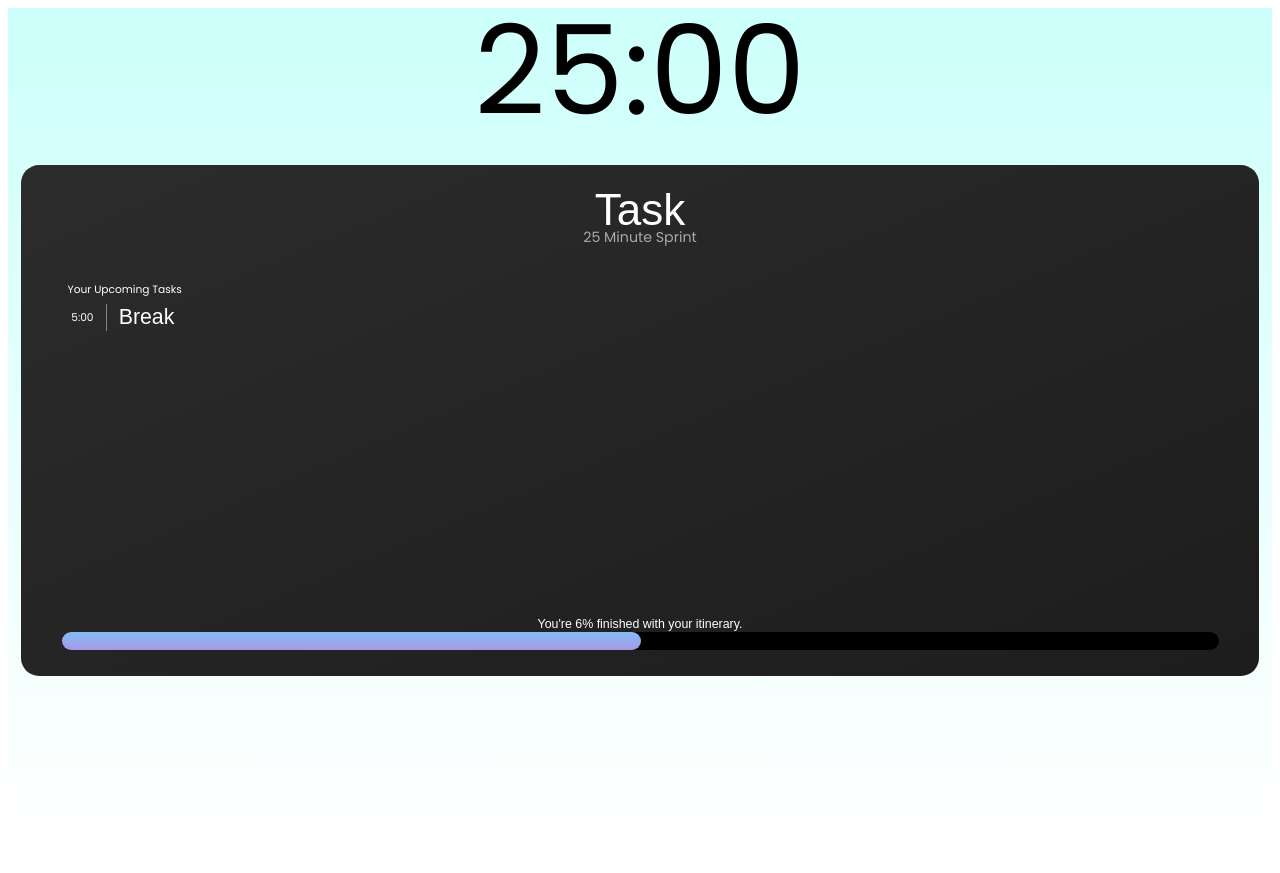
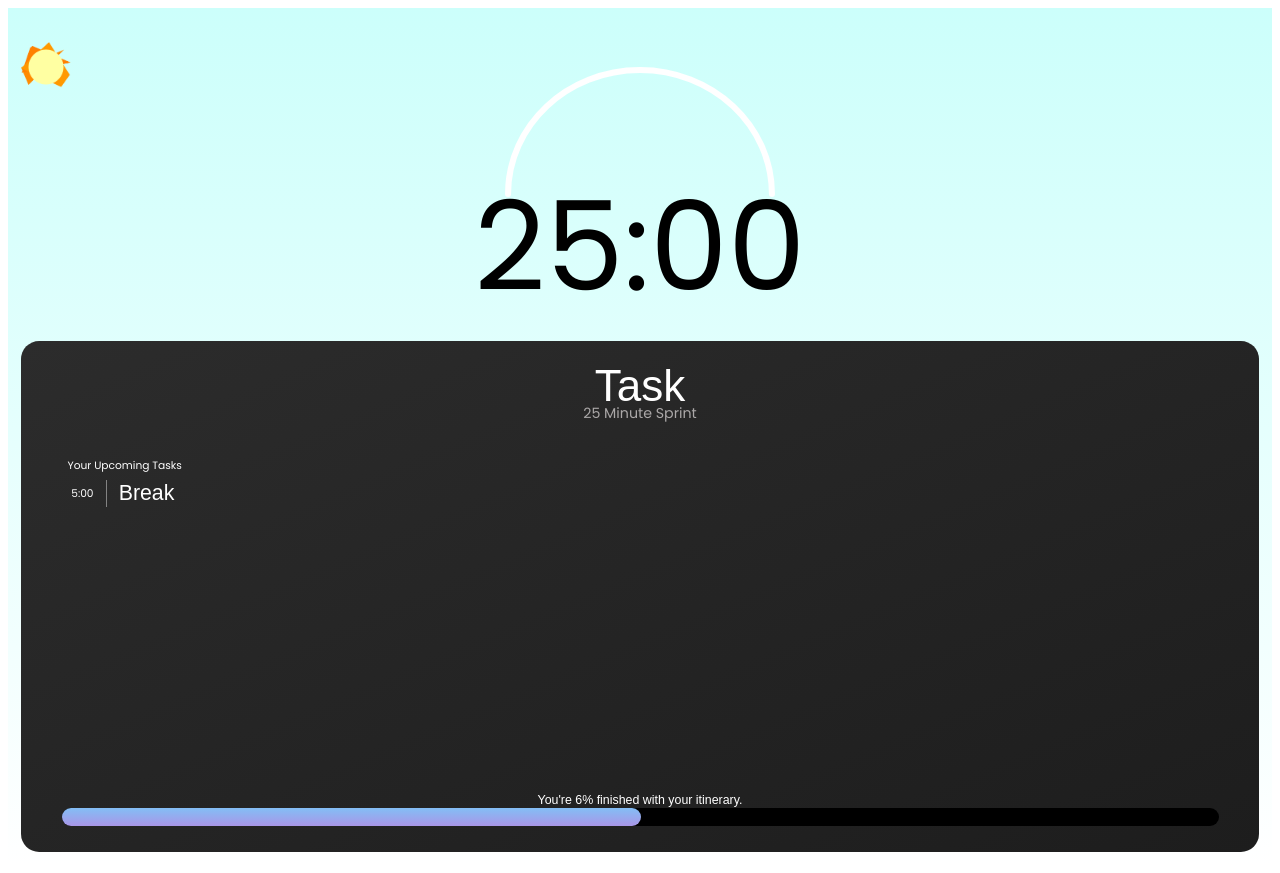
Before and after one commit to liberty-skyline/Sundial, a plain HTML site: page public/index.html in a window 1280 px wide. Before the commit the page ends 843 px from the top, so only its background shows below. Drawn offline with Linux system fonts and the light colour scheme.

Commit message:
added the sun and half circle
need to reposition sun, and will probably replace it with a different sun image

```diff
--- a/public/css/index.css
+++ b/public/css/index.css
@@ -13,6 +13,24 @@
       rgb(204, 255, 251),
       rgb(255, 255, 255)
       );
+}
+
+.sun-1 {
+    background-image: url(../images/halfcirclewhite.svg);
+    background-size: 270px;
+    background-repeat: no-repeat;
+    background-position-y: bottom;
+    background-position-x: center;
+    width: 100%;
+    height: 155.5px;
+    margin-top: 20.4px;
+    overflow: hidden;
+}
+
+.sun-2 {
+    width: 50px;
+    height: 50px;
+    /* transform: translate(); */
 }
 
 .timer-text {
--- a/public/index.html
+++ b/public/index.html
@@ -15,7 +15,9 @@
   <body>
     <main>
       <div class="sunset">
-
+        <div class="sun-1">
+          <img src="./images/sun.png" alt="sun" class="sun-2">
+        </div>
         <div class="timer-text">25:00</div>
 
         <div class="card">
```
Also changed, not shown: public/images/halfcircle.svg (added), public/images/halfcirclewhite.svg (added), public/images/sun.png (added).
